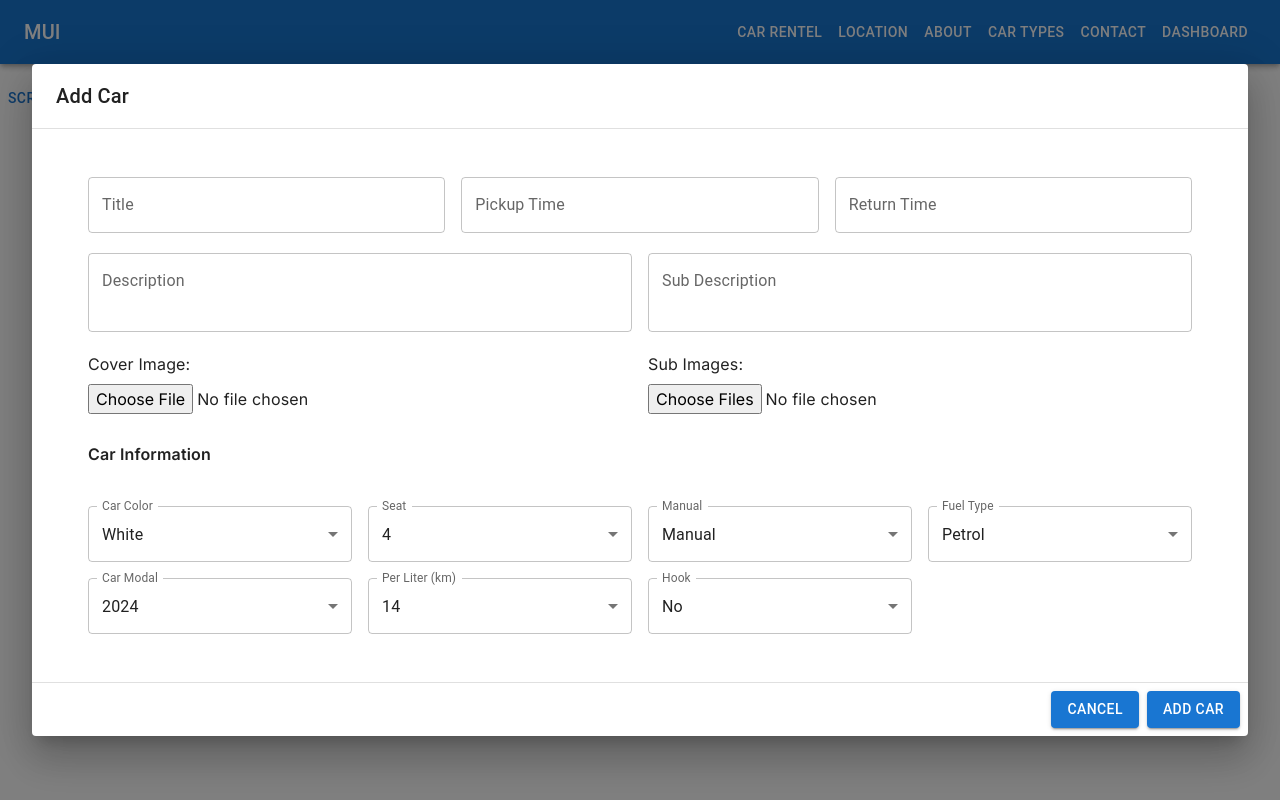
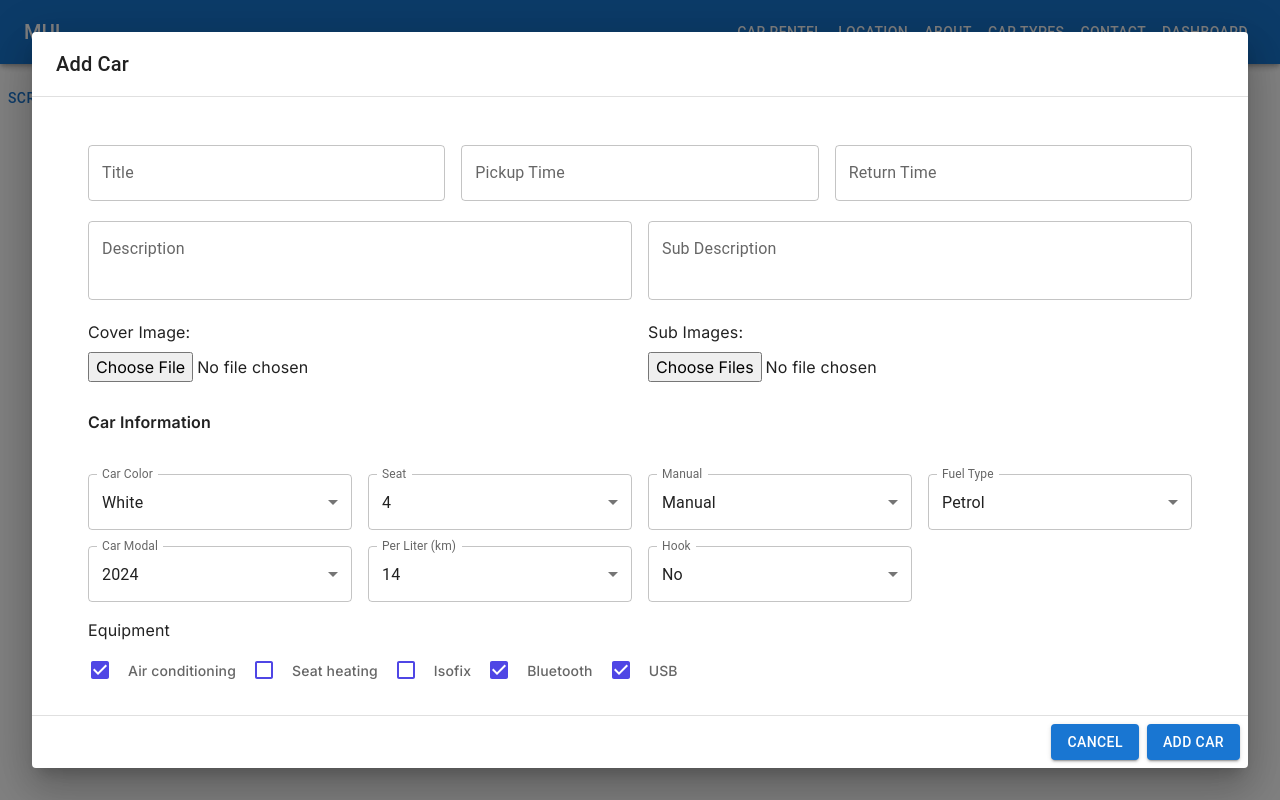
Before and after one commit to sabhadiyajenish/nextvehicalbook, a Next.js app: page /dashboard in a window 1280 px wide. Built offline with nearby package versions, Linux system fonts and the light colour scheme.

Commit message:
add equipment

```diff
--- a/src/app/(Admin)/dashboard/page.js
+++ b/src/app/(Admin)/dashboard/page.js
@@ -10,6 +10,7 @@ import { LocalizationProvider, MobileTimePicker } from "@mui/x-date-pickers";
 import { AdapterDayjs } from "@mui/x-date-pickers/AdapterDayjs";
 import { DemoItem } from "@mui/x-date-pickers/internals/demo";
 import dayjs from "dayjs";
+import Checkbox from "@mui/material/Checkbox";
 import Select from "react-select";
 import MenuItem from "@mui/material/MenuItem";
 import Image from "next/image";
@@ -371,7 +372,104 @@ const Page = () => {
                       </TextField>
                     </div>
                   </div>
-                  <div></div>
+                  <div className="mt-4">
+                    <label> Equipment</label>
+                    <div className="flex gap-4 mt-4">
+                      <div className="flex items-center gap-2">
+                        <Checkbox
+                          sx={{
+                            color: "#4F46E5",
+                            padding: 0,
+                            "&.Mui-checked": {
+                              color: "#4F46E5",
+                              padding: 0,
+                            },
+                          }}
+                          defaultChecked={true}
+                          // onChange={handleCheckboxChange}
+                          // checked={checkList.LuxuryCar}
+                          name="Airconditioning"
+                        />
+                        <p className="text-[14px] font-medium text-[#666666] ml-2 ">
+                          Air conditioning
+                        </p>
+                      </div>
+                      <div className="flex items-center gap-2">
+                        <Checkbox
+                          sx={{
+                            color: "#4F46E5",
+                            padding: 0,
+                            "&.Mui-checked": {
+                              color: "#4F46E5",
+                              padding: 0,
+                            },
+                          }}
+                          // onChange={handleCheckboxChange}
+                          // checked={checkList.LuxuryCar}
+                          name="SeatHeating"
+                        />
+                        <p className="text-[14px] font-medium text-[#666666] ml-2 ">
+                          Seat heating
+                        </p>
+                      </div>
+                      <div className="flex items-center gap-2">
+                        <Checkbox
+                          sx={{
+                            color: "#4F46E5",
+                            padding: 0,
+                            "&.Mui-checked": {
+                              color: "#4F46E5",
+                              padding: 0,
+                            },
+                          }}
+                          // onChange={handleCheckboxChange}
+                          // checked={checkList.LuxuryCar}
+                          name="Isofix"
+                        />
+                        <p className="text-[14px] font-medium text-[#666666] ml-2 ">
+                          Isofix
+                        </p>
+                      </div>
+                      <div className="flex items-center gap-2">
+                        <Checkbox
+                          sx={{
+                            color: "#4F46E5",
+                            padding: 0,
+                            "&.Mui-checked": {
+                              color: "#4F46E5",
+                              padding: 0,
+                            },
+                          }}
+                          // onChange={handleCheckboxChange}
+                          // checked={checkList.LuxuryCar}
+                          name="Bluetooth"
+                          defaultChecked={true}
+                        />
+                        <p className="text-[14px] font-medium text-[#666666] ml-2 ">
+                          Bluetooth
+                        </p>
+                      </div>
+                      <div className="flex items-center gap-2">
+                        <Checkbox
+                          sx={{
+                            color: "#4F46E5",
+                            padding: 0,
+                            "&.Mui-checked": {
+                              color: "#4F46E5",
+                              padding: 0,
+                            },
+                          }}
+                          defaultChecked={true}
+                          // onChange={handleCheckboxChange}
+                          // checked={checkList.LuxuryCar}
+                          name="USB"
+                        />
+                        <p className="text-[14px] font-medium text-[#666666] ml-2 ">
+                          USB
+                        </p>
+                      </div>
+                    </div>
+                  </div>
                 </div>
               </div>
             </DialogContent>
```
